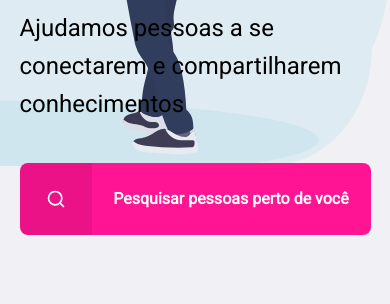
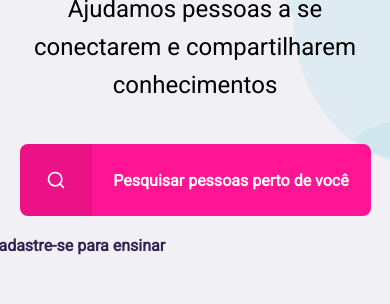
Before and after one commit to BeatrizEliza/AjudAprender, a plain HTML site: page index.html in a window 390 px wide. Shown: the part 540-844 px from the top of the page. Drawn offline with Linux system fonts and the light colour scheme.

Commit message:
Responsividade

```diff
--- a/index.html
+++ b/index.html
@@ -11,6 +11,7 @@
     <link rel="stylesheet" href="./styles/style.css">
     <link rel="stylesheet" href="./styles/home.css">
     <link rel="stylesheet" href="./styles/modal.css">
+    <link rel="stylesheet" href="./styles/responsive.css">
     <link rel="shortcut icon" href="./assets/fav2.ico"/>
 
 
--- a/styles/responsive.css
+++ b/styles/responsive.css
@@ -0,0 +1,32 @@
+@media (max-width: 870px) {
+    #page-home {
+        background-position-x: 70vw;
+    }
+    #page-home .content {
+        align-items: center;
+        text-align: center;
+    }
+    #page-home header a {
+        position: absolute;
+        bottom: 48px;
+        transform: translateX(-50%);
+
+    }
+    #page-home main {
+        align-items: center;
+    }
+    #page-search-results .cards {
+        grid-template-columns: 1fr;
+    }
+}
+@media (min-width: 1216px) {
+    #page-home {
+        background-position-x: 40vw;
+    }
+
+}
+@media (max-height: 640px) {
+    #page-home {
+        background-position-y: 200px;
+    }
+}
```
Also changed, not shown: cadastro.html (+1 -0 lines), pesquisa.html (+1 -0 lines).
